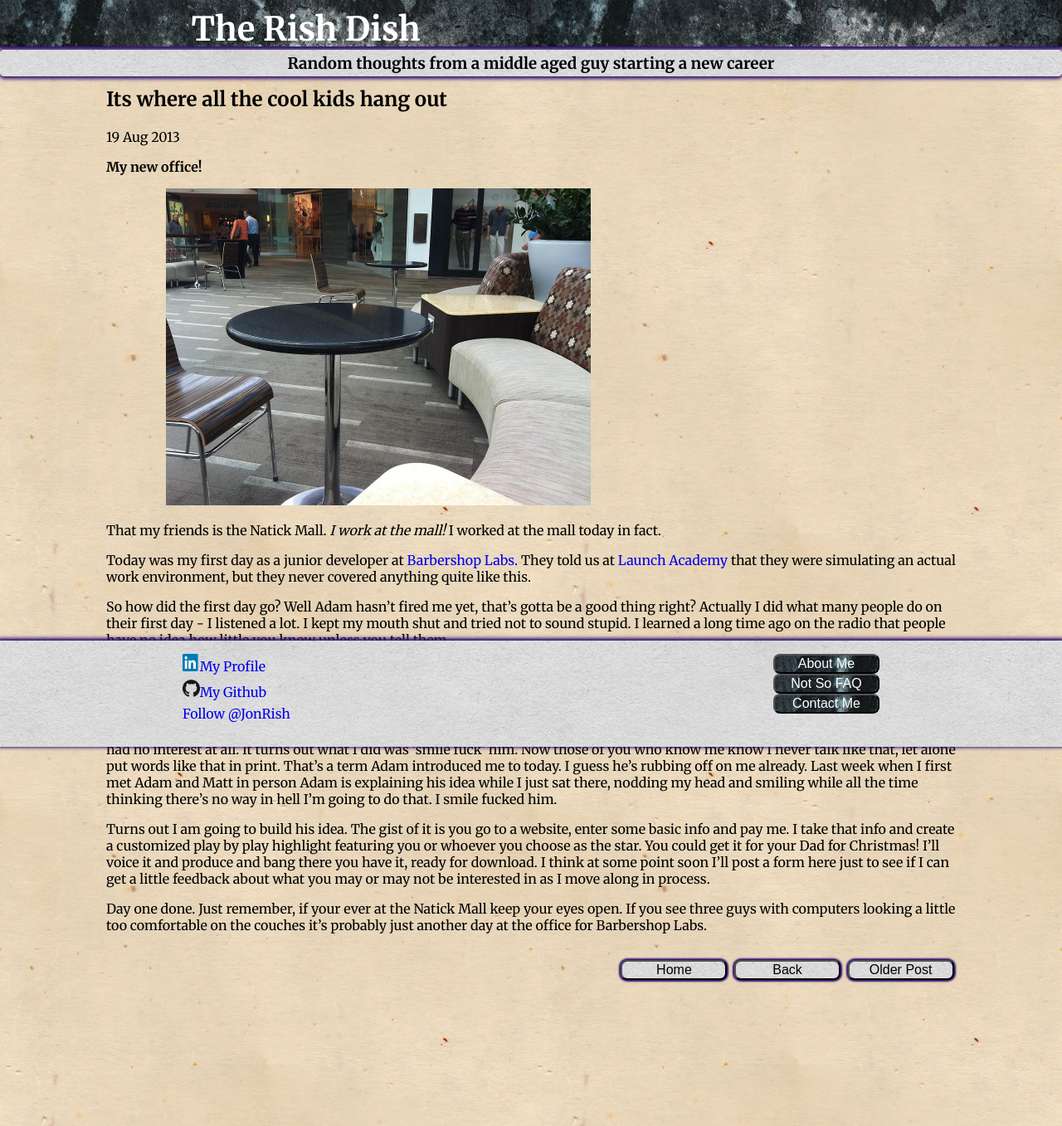
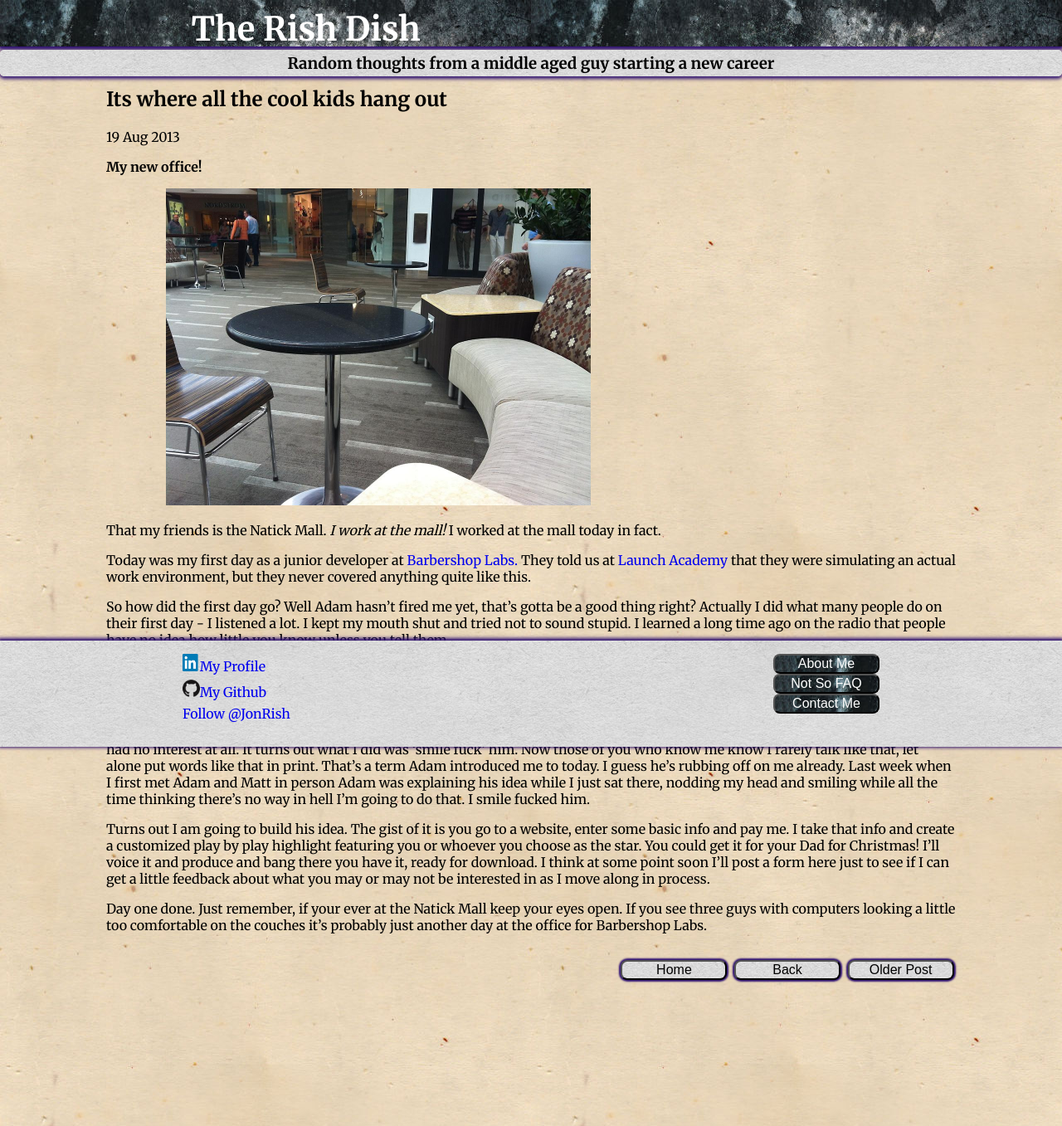
Before and after one commit to jonrish/jonrish.github.io, a Jekyll site: the page built from _posts/2013-08-19-mall.markdown, in a window 1280 px wide. Shown: the whole page at 83% size. Built offline with Jekyll 4.4.1, drawn with Linux system fonts in a browser that asks for light colours; nearby versions of some CDN libraries; Markdown is read by kramdown in place of the engine named in the settings; comment, search, counter and statistics services are not loaded.

Commit message:
fixed typos

```diff
--- a/_posts/2013-08-19-mall.markdown
+++ b/_posts/2013-08-19-mall.markdown
@@ -15,7 +15,7 @@
 
 It's been a strange four months. I can honestly say that the period of time since I quit my job has been nothing like I expected because I didn't really know what to expect. I still don't in many ways. It was nice to go to work today.
 
-Next up - a project. We've already started planning. There will be a lot more about it in this space as I work through the development. In fact you'll probably be sick of it long before it's finished. To be completely honest it's Adam's idea, and when he tossed it out there I had no interest at all. It turns out what I did was 'smile fuck' him. Now those of you who know me know I never talk like that, let alone put words like that in print. That's a term Adam introduced me to today. I guess he's rubbing off on me already. Last week when I first met Adam and Matt in person Adam is explaining his idea while I just sat there, nodding my head and smiling while all the time thinking there's no way in hell I'm going to do that. I smile fucked him.
+Next up - a project. We've already started planning. There will be a lot more about it in this space as I work through the development. In fact you'll probably be sick of it long before it's finished. To be completely honest it's Adam's idea, and when he tossed it out there I had no interest at all. It turns out what I did was 'smile fuck' him. Now those of you who know me know I rarely talk like that, let alone put words like that in print. That's a term Adam introduced me to today. I guess he's rubbing off on me already. Last week when I first met Adam and Matt in person Adam was explaining his idea while I just sat there, nodding my head and smiling while all the time thinking there's no way in hell I'm going to do that. I smile fucked him.
 
 Turns out I am going to build his idea. The gist of it is you go to a website, enter some basic info and pay me. I take that info and create a customized play by play highlight featuring you or whoever you choose as the star. You could get it for your Dad for Christmas! I'll voice it and produce and bang there you have it, ready for download. I think at some point soon I'll post a form here just to see if I can get a little feedback about what you may or may not be interested in as I move along in process.
 
```
